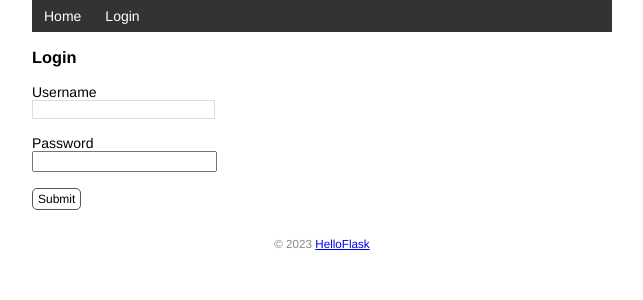
After one commit to damingerdai/watchlist-python, a Flask app: page /login in a window 1280 px wide. The commit adds this page. Shown: the top 300 px of the page, without its empty margins (318-961 px from the left). Run offline with Flask 3, Linux system fonts and the light colour scheme.

Commit message:
feat: user authentication with Flask-Login

```diff
--- a/app.py
+++ b/app.py
@@ -3,8 +3,12 @@ import os
 import sys
 import click
 from re import escape
+from click.termui import prompt
 from flask import Flask, flash, redirect, render_template, request, url_for
 from flask_sqlalchemy import SQLAlchemy
+from sqlalchemy.sql import True_
+from werkzeug.security import generate_password_hash, check_password_hash
+from flask_login import LoginManager, UserMixin, current_user, login_required, login_user, logout_user
 
 isWin = sys.platform.startswith('win')
 pref = ''
@@ -20,9 +24,21 @@ app.config['SECRET_KEY'] = 'dev'  # 等同于 app.secret_key = 'dev'
 # 在扩展类实例化前加载配置
 db = SQLAlchemy(app)
 
-class User(db.Model):  # 表名将会是 user（自动生成，小写处理）
+login_manager = LoginManager(app)
+login_manager.login_view = 'login'
+
+
+class User(db.Model, UserMixin):  # 表名将会是 user（自动生成，小写处理）
     id = db.Column(db.Integer, primary_key=True)  # 主键
     name = db.Column(db.String(20))  # 名字
+    username = db.Column(db.String(20))  # 用户名
+    password_hash = db.Column(db.String(128))
+
+    def set_password(self, password):
+        self.password_hash = generate_password_hash(password)
+
+    def validate_password(self, password):
+        return check_password_hash(self.password_hash, password)
 
 
 class Movie(db.Model):  # 表名将会是 movie
@@ -30,15 +46,21 @@ class Movie(db.Model):  # 表名将会是 movie
     title = db.Column(db.String(60))  # 电影标题
     year = db.Column(db.String(4))  # 电影年份
 
+@login_manager.user_loader
+def load_user(user_id):
+    user = User.query.get(int(user_id))
+    return user
+
 @app.context_processor
 def inject_user():
     user = User.query.first()
-    print(user)
     return dict(user=user)
 
 @app.route('/', methods=['GET', 'POST'])
 def index():
     if request.method == 'POST':
+        if not current_user.is_authenticated:
+            return redirect(url_for("index"))
         title = request.form.get('title')
         year = request.form.get('year')
         if not title or not year or len(year) != 4 or len(title) > 60:
@@ -68,6 +90,7 @@ def test_url_for():
 
 
 @app.route('/movie/edit/<int:movie_id>', methods=['GET', 'POST'])
+@login_required
 def edit(movie_id):
     movie = Movie.query.get_or_404(movie_id)
 
@@ -88,12 +111,62 @@ def edit(movie_id):
 
 
 @app.route('/movie/delete/<int:movie_id>', methods=['POST'])
+@login_required
 def delete(movie_id):
     movie = Movie.query.get_or_404(movie_id)
     db.session.delete(movie)
     db.session.commit()
     flash('Item deleted.')
     return redirect(url_for('index'))
+
+@app.route('/login', methods=['GET', 'POST'])
+def login():
+    if request.method == 'POST':
+        username = request.form['username']
+        password = request.form['password']
+
+        if not username or not password:
+            flash('Invalid input.')
+            return redirect(url_for('login'))
+
+        user = User.query.first()
+
+        if not user:
+            flash('Invalid username or password.')
+            return redirect(url_for('login'))
+
+        if username == user.username and user.validate_password(password):
+            login_user(user)
+            flash('Login success.')
+            return redirect(url_for('index'))
+
+        flash('Invalid username or password.')
+        return redirect(url_for('login'))
+
+    return render_template('login.html')
+
+@app.route('/logout')
+@login_required
+def logout():
+    logout_user()
+    flash('Goodbye.')
+    return redirect(url_for('index'))
+
+@app.route('/settings', methods=['GET', 'POST'])
+@login_required
+def settings():
+    if request.method == 'POST':
+        name = request.form['name']
+
+        if not name or len(name) > 20:
+            flash('Invalid input.')
+            return redirect(url_for('settings'))
+
+        current_user.name = name
+        db.session.commit()
+        return redirect(url_for('index'))
+
+    return render_template('settings.html')
 
 @app.cli.command()
 @click.option('--drop', is_flag=True, help='Create after drop.')
@@ -131,6 +204,25 @@ def forge():
     db.session.commit()
     click.echo('Done.')
 
+@app.cli.command()
+@click.option('--username', prompt=True, help='The username used to login')
+@click.option('--password', prompt=True, hide_input=True, confirmation_prompt=True, help='The password used to login')
+def admin(username, password):
+    """create admin user"""
+    db.create_all()
+    user = User.query.first()
+    if user is not None:
+        click.echo("upating user...")
+        user.username = username
+        user.set_password(password)
+    else:
+        click.echo("creating user")
+        user = User(username=username, name='admin')
+        user.set_password(password)
+
+    db.session.commit()
+    click.echo("Done.")
+
 @app.errorhandler(404)
 def page_not_found(ex):
     try:
--- a/requirements.txt
+++ b/requirements.txt
@@ -2,3 +2,4 @@ Flask==2.3.0
 flask-sqlalchemy==2.5.1
 sqlalchemy==1.4.47
 connexion
+flask-login==0.6.2
--- a/templates/base.html
+++ b/templates/base.html
@@ -15,18 +15,26 @@
   {% for message in get_flashed_messages() %}
     <div class="alert"> {{message}} </div>
   {% endfor %}
+ {% if current_user.is_authenticated %}
   <h2>
     <img alt="Avatar" class="avatar" src="{{ url_for('static', filename='images/avatar.png') }}" />
     {{ user.name }}'s Watchlist
   </h2>
+ {% endif %}
   <nav>
     <ul>
       <li><a href="{{ url_for('index') }}">Home</a></li>
+      {% if current_user.is_authenticated %}
+      <li><a href="{{url_for('settings')}}">Settings</a></li>
+      <li><a href="{{url_for('logout')}}">Lougout</a></li>
+      {% else %}
+      <li><a href="{{url_for('login')}}">Login</a></li>
+      {% endif %}
     </ul>
   </nav>
   {% block content %}{% endblock %}
   <footer>
-    <small>&copy; 2018
+    <small>&copy; 2023
       <a href="http://helloflask.com/book/3">HelloFlask</a></small>
   </footer>
 </body>
--- a/templates/index.html
+++ b/templates/index.html
@@ -1,10 +1,12 @@
 {% extends 'base.html' %} {% block content %}
 <p>{{ movies|length }} Titles</p>
+{% if current_user.is_authenticated %}
 <form method="post">
   Name <input type="text" name="title" autocomplete="off" required />
   Year <input type="text" name="year" autocomplete="off" required />
   <input class="btn" type="submit" name="submit" value="Add"/>
 </form>
+{% endif %}
 <ul class="movie-list">
   {% for movie in movies %}
   <li>
@@ -12,10 +14,12 @@
     <span class="float-right">
       <a class="imdb" href="https://www.imdb.com/find?q={{ movie.title }}" target="_blank"
         title="Find this movie on IMDb">IMDb</a>
+      {% if current_user.is_authenticated %}
       <a class="btn" href="{{url_for('edit', movie_id=movie.id)}}">Edit</a>
       <form class="inline-form" method="post" action="{{ url_for('delete', movie_id=movie.id) }}">
         <input class="btn" type="submit" name="delete" value="Delete" onclick="return confirm('Are you sure?')">
       </form>
+      {% endif %}
     </span>
   </li>
   {% endfor %}
--- /dev/null
+++ b/templates/login.html
@@ -0,0 +1,11 @@
+{% extends 'base.html' %} {% block content %}
+<h3>Login</h3>
+<form method="post">
+  Username<br />
+  <input type="text" name="username" required /><br /><br />
+  Password<br />
+  <!-- 密码输入框的 type 属性使用 password，会将输入值显示为圆点 -->
+  <input type="password" name="password" required /><br /><br />
+  <input class="btn" type="submit" name="submit" value="Submit" />
+</form>
+{% endblock %}
```
Also changed, not shown: templates/settings.html (added, +9 -0 lines).
